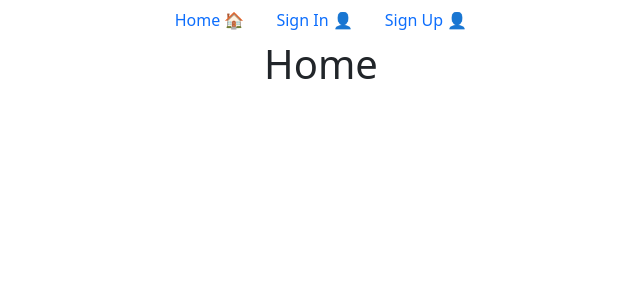
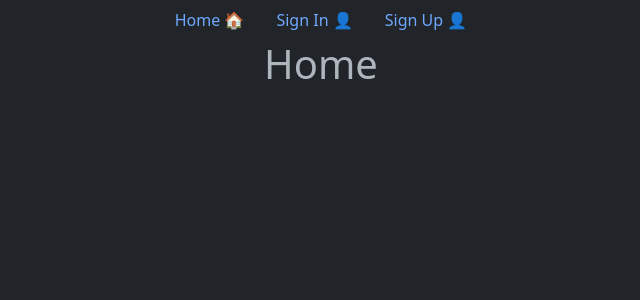
Before and after one commit to JCWoodworker/app-login-boilerplate, a React (Vite) app: page / in a window 1280 px wide. Shown: the top 300 px of the page, without its empty margins (319-959 px from the left). Built offline with nearby package versions, Linux system fonts and the light colour scheme.

Commit message:
updated to dark mode

```diff
--- a/index.html
+++ b/index.html
@@ -1,5 +1,5 @@
 <!DOCTYPE html>
-<html lang="en">
+<html lang="en" data-bs-theme="dark">
 	<head>
 		<meta charset="UTF-8" />
 		<link rel="icon" type="image/svg+xml" href="/vite.svg" />
--- a/src/index.scss
+++ b/src/index.scss
@@ -2,5 +2,13 @@
 	margin: 0;
 	padding: 0;
 	box-sizing: border-box;
+}
+
+#root {
+	display: flex;
+	flex-direction: column;
+	justify-content: center;
+	align-items: center;
 	text-align: center;
+	min-width: 100vw;
 }
```
